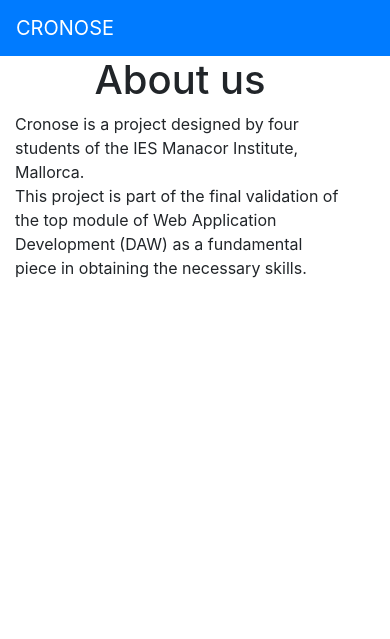
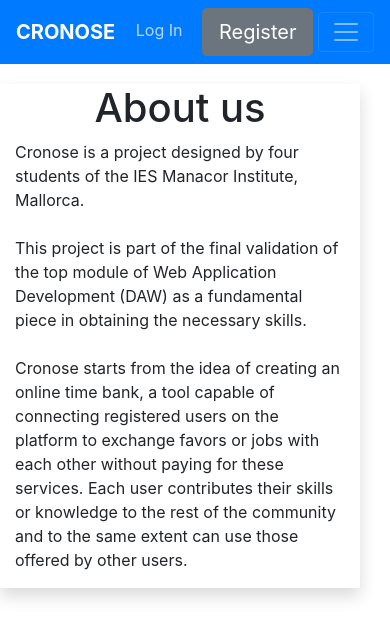
Before and after one commit to marcjoancr/cronose, a PHP site: page /views/about-us.php in a window 390 px wide. Shown: the top 639 px of the page. Run offline with PHP 8.4, Linux system fonts and the light colour scheme; some libraries are stand-ins or nearby versions.

Commit message:
Nav-temporal responsive

```diff
--- a/cronose-front/views/about-us.php
+++ b/cronose-front/views/about-us.php
@@ -1,6 +1,6 @@
 <?php require $_SERVER['DOCUMENT_ROOT'].'/views/layouts/head.php'; ?>
 <body>
-	<div class="container wrap row justify-content-center">
+	<div class="container wrap row justify-content-center boder shadow" style="margin-top: 20px;">
 		<h1>About us</h1>
 		<p><?= $lang[$displayLang]['aboutUs'];?></p>
 	</div>
--- a/cronose-front/views/components/language.php
+++ b/cronose-front/views/components/language.php
@@ -16,7 +16,7 @@ $lang = [
         'agree' => 'I agree to the',
         'terms' => 'Terms and Conditions',
         'submit' => 'Send',
-        'aboutUs' => 'Cronose is a project designed by four students of the IES Manacor Institute, Mallorca. <br> This project is part of the final validation of the top module of Web Application Development (DAW) as a fundamental piece in obtaining the necessary skills.'
+        'aboutUs' => 'Cronose is a project designed by four students of the IES Manacor Institute, Mallorca. <br><br> This project is part of the final validation of the top module of Web Application Development (DAW) as a fundamental piece in obtaining the necessary skills. <br><br>Cronose starts from the idea of creating an online time bank, a tool capable of connecting registered users on the platform to exchange favors or jobs with each other without paying for these services. Each user contributes their skills or knowledge to the rest of the community and to the same extent can use those offered by other users.'
     ],
     'es' => [
         'logIn' => 'Inicia Sesión',
@@ -34,7 +34,7 @@ $lang = [
         'agree' => 'Estoy de acuerdo con los',
         'terms' => 'términos y condiciones',
         'submit' => 'Enviar',
-        'aboutUs' => 'Cronose es un proyecto diseñado por cuatro estudiantes del instituto IES Manacor, Mallorca. <br>Dicho proyecto forma parte de la validación final del módulo superior de Desarrollo de Aplicaciones Web (DAW) como pieza fundamental en la obtención de las aptitudes necesarias.'
+        'aboutUs' => 'Cronose es un proyecto diseñado por cuatro estudiantes del instituto IES Manacor, Mallorca. <br><br> Dicho proyecto forma parte de la validación final del módulo superior de Desarrollo de Aplicaciones Web (DAW) como pieza fundamental en la obtención de las aptitudes necesarias. <br><br> Cronose parte de la idea de crear un banco de tiempo online, una herramienta capaz de conectar a usuarios registrados en la plataforma para intercambiar favores o trabajos entre ellos sin necesidad de pagar por estos servicios. Cada usuario aporta sus habilidades o conocimientos al resto de comunidad y en la misma medida puede utilizar los que el resto de usuarios le ofrecen.'
     ],
     'ca' => [
         'logIn' => 'Inicia Sessió',
@@ -52,6 +52,6 @@ $lang = [
         'agree' => "Estic d'acord amb els",
         'terms' => 'Termes i Condicions',
         'submit' => 'Enviar',
-        'aboutUs' => 'Cronose és un projecte dissenyat per quatre estudiants de l\'institut IES Manacor, Mallorca. <br> Dit projecte forma part de la validació final de la lliçó superior de Desenvolupament d\'Aplicacions Web (DAW) com a peça fonamental en l\'obtenció de les aptituds necessàries.'
+        'aboutUs' => 'Cronose és un projecte dissenyat per quatre estudiants de l\'institut IES Manacor, Mallorca. <br><br> Dit projecte forma part de la validació final del mòdul superior de Desenvolupament d\'Aplicacions Web (DAW) com a peça fonamental en l\'obtenció de les aptituds necessàries.<br><br> Cronose parteix de la idea de crear un banc de temps en línia, una eina capaç de connectar a usuaris registrats a la plataforma per intercanviar favors o treballs entre ells sense necessitat de pagar per aquests serveis. Cada usuari aporta les seves habilitats o coneixements a la resta de comunitat i en la mateixa mesura pot utilitzar els que la resta d\'usuaris li ofereixen.'
     ]
 ];
--- a/cronose-front/views/components/nav.php
+++ b/cronose-front/views/components/nav.php
@@ -1,7 +1,11 @@
-<nav class="navbar navbar-expand-lg navbar-dark bg-primary">
-  <a class="navbar-brand" href="/">CRONOSE</a>
+<nav class="navbar navbar-expand-md navbar-dark bg-primary">
+  <a class="navbar-brand order-0 order-md-0" href="/"><strong>CRONOSE</strong></a>
 
-  <div class="collapse navbar-collapse" id="language">
+  <button class="order-2 order-md-3 navbar-toggler justify-content-end" type="button" data-toggle="collapse" data-target=".navbar-collapse" aria-controls="navbarNav" aria-expanded="false" aria-label="Toggle navigation">
+    <span class="navbar-toggler-icon"></span>
+  </button>
+
+  <div class="collapse navbar-collapse order-3 order-md-1" id="language">
     <ul class="navbar-nav mr-auto">
       <li class="nav-item">
         <!-- <a class="btn" href="http://act.cronose.org/database_table/database.index.php"><i class="fa fa-database"></i> SERVICES</a> -->
@@ -10,6 +14,7 @@
         <a class="btn" href="/views/about-us.php"><i class="fa fa-address-card"></i> ABOUT US</a>
       </li>
     </ul>
+    <div class="dropdown-divider"></div>
     <ul class="navbar-nav" id="language_selector" name="lang">
       <li class="nav-item" value="es">
         <a href="?lang=es" class="nav-link">ES <span class="sr-only">(current)</span></a>
@@ -21,6 +26,8 @@
         <a href="?lang=en" class="nav-link">EN</a>
       </li>
     </ul>
+  </div>
+  <div class="order-1 order-md-2">
 
     <?php if(!isset($_SESSION['user'])) : ?>
       <a class="login-btn" href="/views/login.php"><?=$lang[$displayLang]['logIn'];?></a>
@@ -29,13 +36,14 @@
       <a href="?logout=true"><button id="btn-logout" type="button" class="btn btn-secondary btn-lg"><?=$lang[$displayLang]['logOut'];?></button></a>
     <?php endif ?>
 
+
+
     <?php
       if (isset($_GET['logout']) && $_GET['logout']) {
         session_destroy();
         header('Location: /');
       }
     ?>
-
   </div>
 </nav>
 
```
